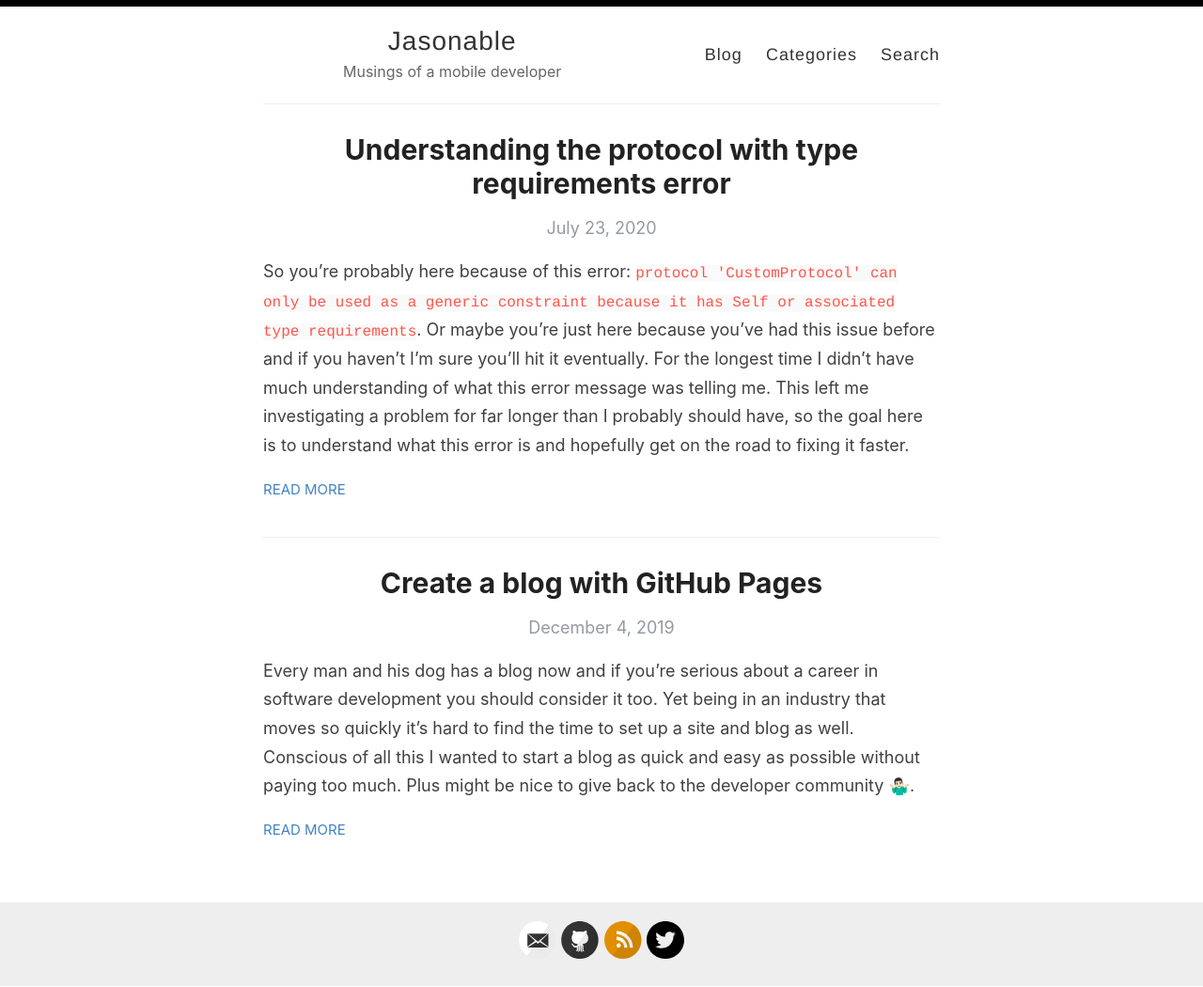
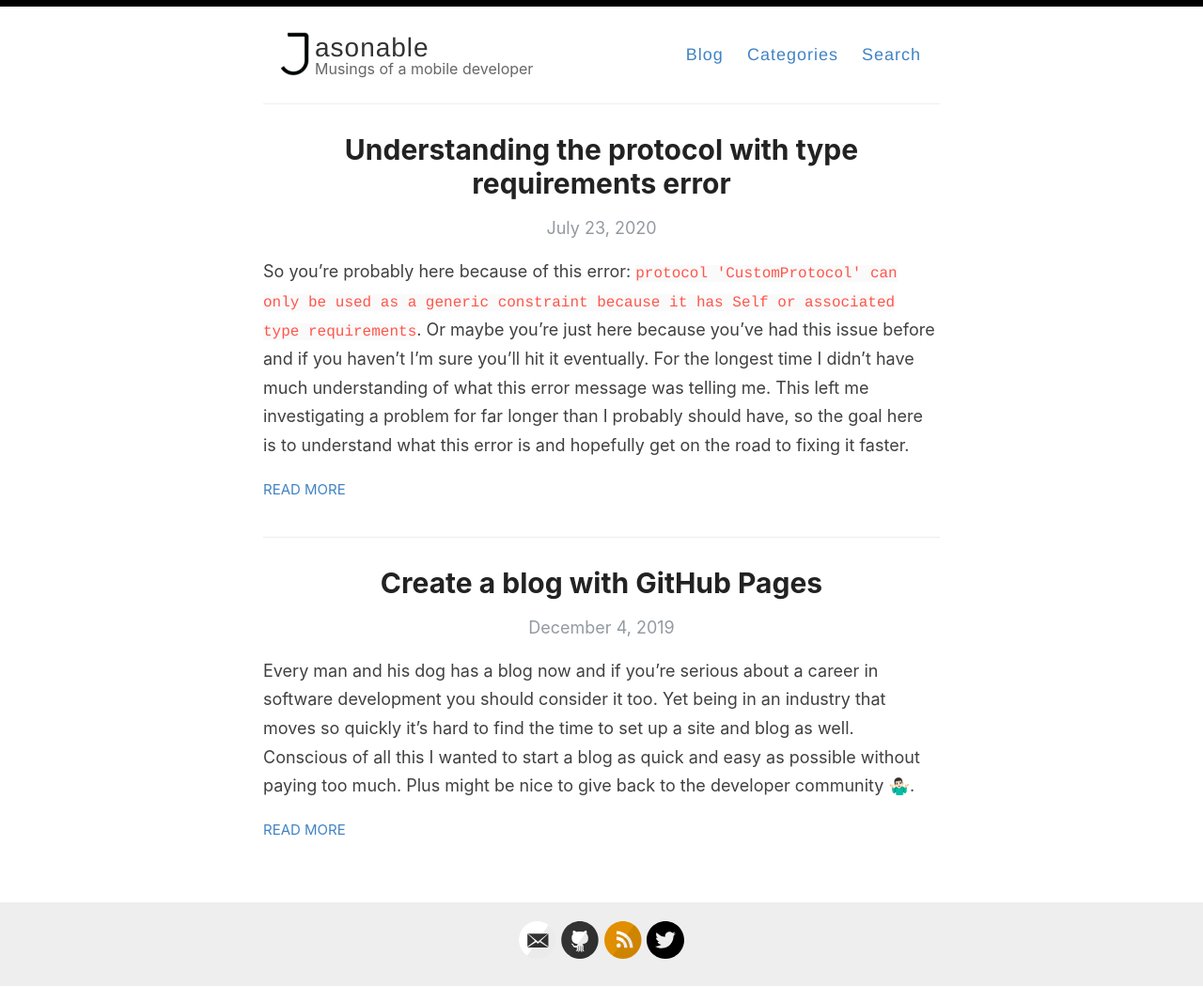
Before and after one commit to jmjones5/jmjones5.github.io, a Jekyll site: the page built from index.html, in a window 1280 px wide. Shown: the whole page at 94% size. Built offline with Jekyll 4.4.1, drawn with Linux system fonts in a browser that asks for light colours; the list of posts is cut into pages by our own code.

Commit message:
Change the website icon and title bar to match
Why:
- There was never an icon for the website now there is.

This change addresses the need by:
- Create a new icon.
- Add it to images.
- Remove all old images that aren't needed anymore.
- Change default layout to match icon.

```diff
--- a/_config.yml
+++ b/_config.yml
@@ -12,7 +12,7 @@ author: Jason Jones
 description: Musings of a mobile developer
 
 # URL of your avatar or profile pic (you could use your GitHub profile pic)
-avatar:
+avatar: /images/small-jasonable.png
 
 #
 # Flags below are optional
--- a/_layouts/default.html
+++ b/_layouts/default.html
@@ -19,11 +19,13 @@
       <div class="wrapper-masthead">
         <div class="container">
           <header class="masthead clearfix">
-            <a href="{{ site.baseurl }}/" class="site-avatar"><img src="{{ site.baseurl }}{{ site.avatar }}" /></a>
+            <div class="site-title">
+              <a href="/" class="site-avatar"><img src="{{ site.avatar }}" /></a>
 
-            <div class="site-info">
-              <h1 class="site-name"><a href="{{ site.baseurl }}/">{{ site.name }}</a></h1>
-              <p class="site-description">{{ site.description }}</p>
+              <div class="site-info">
+                <h1 class="site-name"><a id="site-header" href="{{ site.baseurl }}/">asonable</a></h1>
+                <p class="site-description">{{ site.description }}</p>
+              </div>
             </div>
 
             <nav>
--- a/assets/style.scss
+++ b/assets/style.scss
@@ -224,18 +224,6 @@ p > img {
   background: $lightGray;
 }
 
-// Nicolas Gallagher's micro clearfix hack
-// http://nicolasgallagher.com/micro-clearfix-hack/
-.clearfix:before,
-.clearfix:after {
-    content: " ";
-    display: table;
-}
-
-.clearfix:after {
-    clear: both;
-}
-
 /*********************/
 /* LAYOUT / SECTIONS */
 /*********************/
@@ -251,9 +239,13 @@ p > img {
 .masthead {
   padding: 20px 0;
   border-bottom: 1px solid $lightGray;
+  display: flex;
+  flex-direction: row;
+  justify-content: space-between;
 
   @include mobile {
-    text-align: center;
+    flex-direction: column;
+    align-items: center;
   }
 }
 
@@ -261,13 +253,7 @@ p > img {
   float: left;
   width: 70px;
   height: 70px;
-  margin-right: 15px;
-
-  @include mobile {
-    float: none;
-    display: block;
-    margin: 0 auto;
-  }
+  margin-right: -15px;
 
   img {
     border-radius: 5px;
@@ -276,15 +262,15 @@ p > img {
 
 .site-info {
   float: left;
-
-  @include mobile {
-    float: none;
-    display: block;
-    margin: 0 auto;
-  }
 }
 
+#site-header:hover {
+  color: $darkGray;
+}
+
+
 .site-name {
+  text-align: left;
   margin: 0;
   color: $darkGray;
   cursor: pointer;
@@ -292,6 +278,7 @@ p > img {
   font-weight: 300;
   font-size: 28px;
   letter-spacing: 1px;
+  margin: 7px 0px -15px 0px
 }
 
 .site-description {
@@ -305,8 +292,8 @@ p > img {
 }
 
 nav {
-  float: right;
-  margin-top: 23px; // @TODO: Vertically middle align
+  margin-top: 23px;
+  margin-right: 20px;
   font-family: $helveticaNeue;
   font-size: 18px;
 
@@ -315,6 +302,7 @@ nav {
     margin-top: 9px;
     display: block;
     font-size: 16px;
+    margin-right: 0px;
   }
 
   a {
@@ -323,10 +311,10 @@ nav {
     text-align: right;
     font-weight: 300;
     letter-spacing: 1px;
+    color: $blue;
 
     @include mobile {
       margin: 0 10px;
-      color: $blue;
     }
   }
 }
```
Also changed, not shown: favicon.ico, images/categories.png (deleted), images/favicon-32x32.png, images/galaxy.jpg (deleted), images/jasonable.png (added), images/mobile-demo.png (deleted), images/reverie-demo.png (deleted), images/reverie-text.png (deleted), images/reverie.png (deleted), images/search.png (deleted), images/small-jasonable.png (added).
